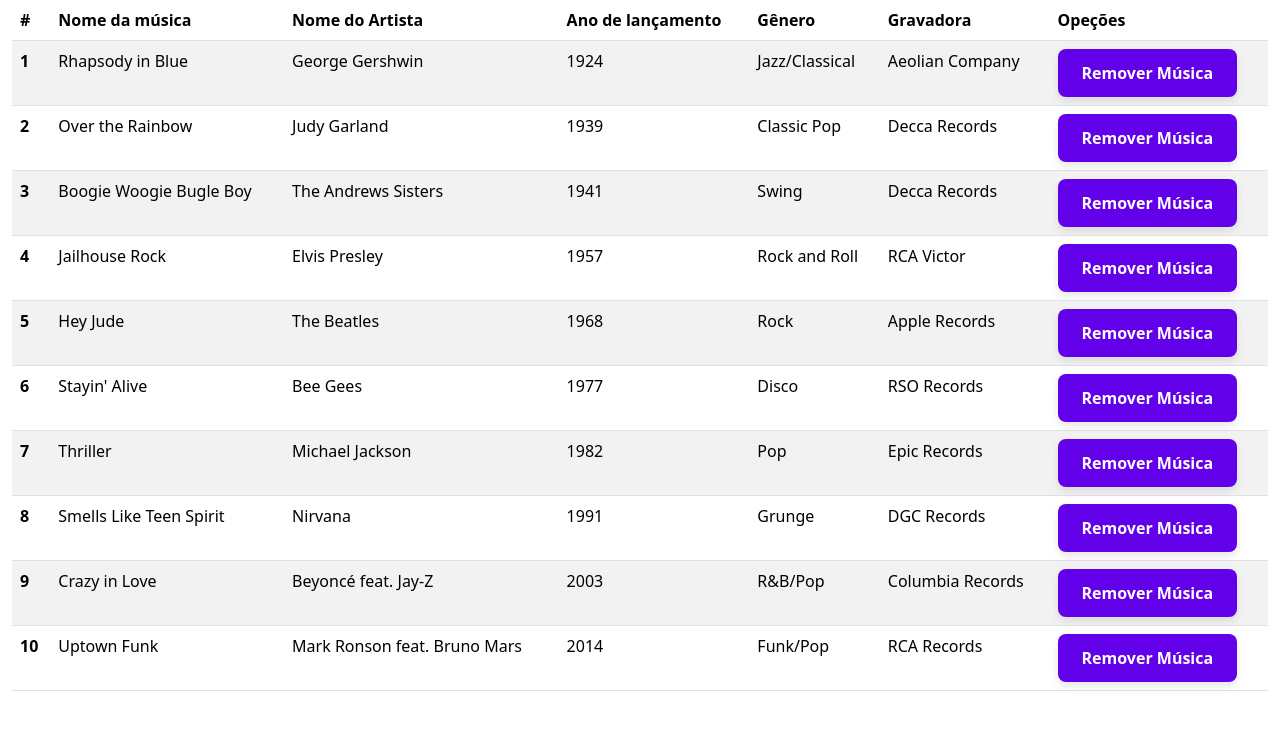
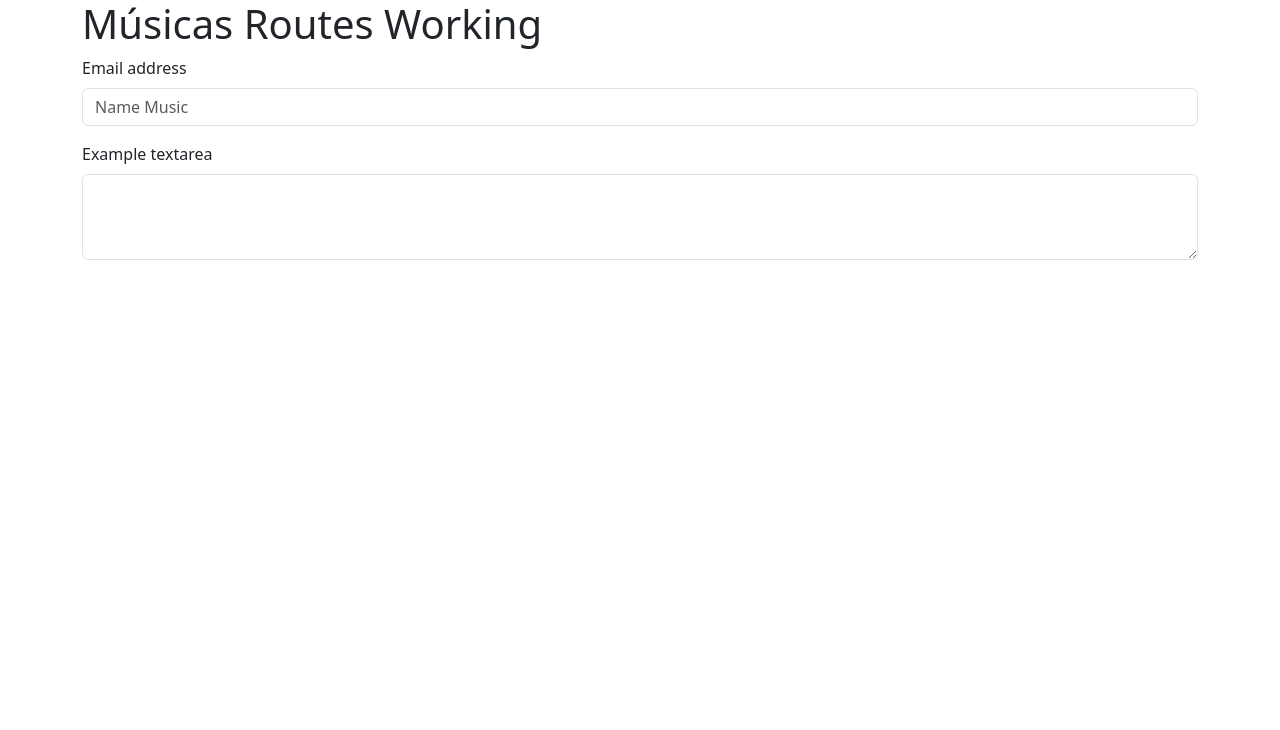
Before and after one commit to ivoosa7/MusicList, an Angular app: page /music/1 in a window 1280 px wide. Before the commit this address led to /. Shown: the top 730 px of the page. Built offline with nearby package versions, Linux system fonts and the light colour scheme; data requests are answered from the project's data file.

Commit message:
Eighth Commit Routes Working

```diff
--- a/src/app/app-routing.module.ts
+++ b/src/app/app-routing.module.ts
@@ -1,7 +1,13 @@
 import { NgModule } from '@angular/core';
 import { RouterModule, Routes } from '@angular/router';
+import { MusicTableComponent } from './music-table/music-table.component';
+import { MusicFormComponent } from './music-form/music-form.component';
 
-const routes: Routes = [];
+const routes: Routes = [
+  { path: '', redirectTo: '/musics', pathMatch: 'full'},
+  { path: 'musics', component: MusicTableComponent},
+  { path: 'music/:id', component:MusicFormComponent}
+];
 
 @NgModule({
   imports: [RouterModule.forRoot(routes)],
--- a/src/app/app.component.html
+++ b/src/app/app.component.html
@@ -1,2 +1,2 @@
 <!--Iniciar meu código-->
-<app-music-table></app-music-table>
+<router-outlet></router-outlet>
--- a/src/app/app.module.ts
+++ b/src/app/app.module.ts
@@ -6,11 +6,13 @@
 import { AppComponent } from './app.component';
 import { MusicTableComponent } from './music-table/music-table.component';
 import { NgbModule } from '@ng-bootstrap/ng-bootstrap';
+import { MusicFormComponent } from './music-form/music-form.component';
 
 @NgModule({
   declarations: [
     AppComponent,
-    MusicTableComponent
+    MusicTableComponent,
+    MusicFormComponent
   ],
   imports: [
     BrowserModule,
--- /dev/null
+++ b/src/app/music-form/music-form.component.html
@@ -0,0 +1,11 @@
+<div class="container">
+  <h1>Músicas Routes Working</h1>
+  <div class="mb-3">
+    <label for="exampleFormControlInput1" class="form-label">Email address</label>
+    <input type="email" class="form-control" id="exampleFormControlInput1" placeholder="Name Music">
+  </div>
+  <div class="mb-3">
+    <label for="exampleFormControlTextarea1" class="form-label">Example textarea</label>
+    <textarea class="form-control" id="exampleFormControlTextarea1" rows="3"></textarea>
+  </div>
+</div>
--- a/src/app/music-table/music-table.component.html
+++ b/src/app/music-table/music-table.component.html
@@ -14,7 +14,7 @@
   <tbody>
     <tr *ngFor="let music of musics">
       <th scope="row">{{music.id}}</th>
-      <td>{{music.title}}</td>
+      <td><a [routerLink]="['/music', music.id]">{{music.title}}</a></td>
       <td>{{music.artist}}</td>
       <td>{{music.year}}</td>
       <td>{{music.genre}}</td>
```
Also changed, not shown: src/app/music-form/music-form.component.ts (added, +10 -0 lines), src/app/music-form/music-form.component.css (added), 1 other file (tests, documents, lock files or other folders).
